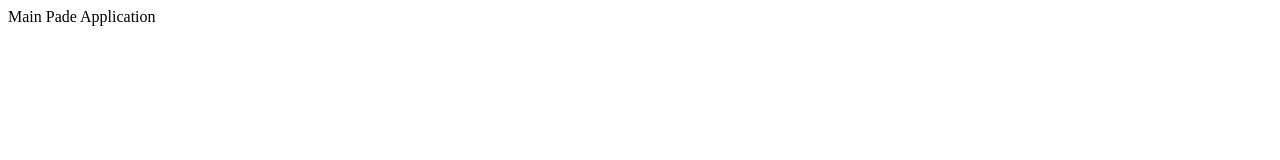
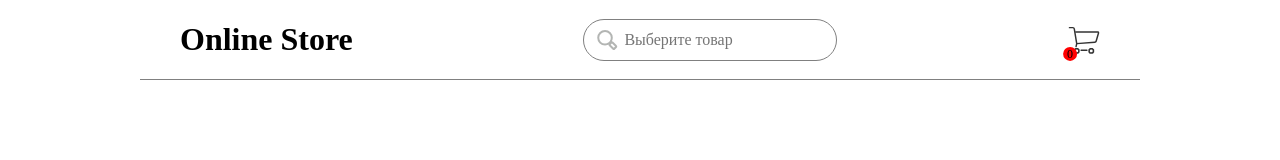
Before and after one commit to vladislavchikkj/Online-Store, a website built with webpack: page online-store/src/index.html in a window 1280 px wide. Built offline with nearby package versions, Linux system fonts and the light colour scheme.

Commit message:
feat: add header

```diff
--- a/online-store/package.json
+++ b/online-store/package.json
@@ -20,7 +20,11 @@
     "group-css-media-queries-loader": "^4.3.0",
     "html-loader": "^4.2.0",
     "html-webpack-plugin": "^5.5.0",
+    "image-webpack-loader": "^8.1.0",
     "mini-css-extract-plugin": "^2.6.1",
+    "postcss": "^8.4.20",
+    "postcss-loader": "^7.0.2",
+    "postcss-preset-env": "^7.8.3",
     "sass": "^1.55.0",
     "sass-loader": "^13.0.2",
     "style-loader": "^3.3.1",
@@ -29,7 +33,6 @@
     "webpack-dev-server": "^4.11.1"
   },
   "dependencies": {
-
     "@babel/polyfill": "^7.12.1",
     "eslint": "^8.29.0",
     "prettier": "^2.8.1",
--- a/online-store/src/index.html
+++ b/online-store/src/index.html
@@ -1,11 +1,23 @@
 <!DOCTYPE html>
 <html lang="en">
+
 <head>
-  <meta charset="UTF-8">
-  <meta http-equiv="X-UA-Compatible" content="IE=edge">
-  <meta name="viewport" content="width=device-width, initial-scale=1.0">
-  <title>Document</title>
+    <meta charset="UTF-8">
+    <meta http-equiv="X-UA-Compatible" content="IE=edge">
+    <meta name="viewport" content="width=device-width, initial-scale=1.0">
+    <title>Document</title>
 </head>
-<body>
+
+<body class="page">
+    <header class="header page__header">
+        <div class="container header__container">
+            <h1 class="header__page-title">Online Store</h1>
+            <form action="#" class="header__search-form search-form">
+                <input type="text" placeholder="Выберите товар" class="search-form__input">
+            </form>
+            <div class="card card_active"></div>
+        </div>
+    </header>
 </body>
+
 </html>
--- a/online-store/src/index.scss
+++ b/online-store/src/index.scss
@@ -0,0 +1,7 @@
+@use "sass:math";
+
+@import "./style/fonts.scss";
+@import "./libs/normalize.css";
+@import "./style/reset.scss";
+
+@import "./style/style.scss";
--- a/online-store/src/index.ts
+++ b/online-store/src/index.ts
@@ -4,4 +4,4 @@ import './index.scss';
 import App from './pages/app';
 
 const app = new App();
-app.run();
+//app.run();
--- /dev/null
+++ b/online-store/src/style/reset.scss
@@ -0,0 +1,12 @@
+* {
+    margin: 0;
+    box-sizing: border-box;
+    padding: 0;
+    padding-inline-start: 0;
+    padding-inline-end: 0;
+}
+
+button {
+    font: inherit;
+    color: inherit;
+}
--- a/online-store/src/style/style.scss
+++ b/online-store/src/style/style.scss
@@ -0,0 +1,120 @@
+$main-page-width: 1000px;
+
+//$container-paddings: 20px;
+
+@function toPerc($pixel-input, $pixelfrom: $main-page-weight) {
+    @return math.div($pixel-input * 100%, $pixelfrom);
+}
+
+@mixin width-block($block-width, $max-width: $main-page-weight) {
+    width: toPerc($block-width);
+    max-width: $max-width;
+}
+
+
+.page{
+    height: 100vh;
+
+    display: flex;
+    flex-direction: column;
+    align-items: center;
+
+    &__header{
+    }
+    &__main{
+    }
+}
+
+.header{
+    width: 100%;
+    height: 80px;
+
+    display: flex;
+    justify-content: center;
+
+    &__container{
+        width: 100%;
+        max-width: $main-page-width;
+        height: 100%;
+
+        display: flex;
+        justify-content: space-between;
+        align-items: center;
+
+        padding: 20px 40px;
+
+        border-bottom: 1px solid gray;
+    }
+    &__page-title{
+
+    }
+
+}
+.search-form{
+    position: relative;
+    left: 0;
+    top:0;
+
+    border-radius: 24px;
+
+    padding: 8px 12px 8px 56px;
+
+    padding-left: 2.5em;
+    padding-right: 0.75em;
+
+    border: 1px solid gray;
+
+    &::before{
+        content: "";
+
+        position: absolute;
+        transform: translate(-120%);
+        width: 1.5em;
+        height: 1.5em;
+
+
+
+        background: url("./assets/icons/find.svg") center/contain no-repeat;
+    }
+
+    &__input{
+        height: 1.5em;
+
+        border: none;
+
+        &:focus{
+            outline: none;
+        }
+    }
+}
+
+
+.card{
+    position: relative;
+    left: 0;
+    top:0;
+
+    width: 32px;
+    height: 32px;
+
+    background: url("./assets/icons/i-cart-black-stroke.svg") center/contain no-repeat;
+    &_active::before{
+        content: "0";
+
+        position: absolute;
+        left: 0;
+        bottom: 0;
+        transform: translate(-35%, 35%);
+
+        width: 1em;
+        height: 1em;
+        padding: 1px;
+
+        border-radius: 50%;
+        background-color: red;
+
+        font-size: 0.75rem;
+        text-align: center;
+        vertical-align: middle;
+    }
+}
```
Also changed, not shown: online-store/src/assets/icons/find.svg (added), online-store/src/assets/icons/i-cart-black-stroke.svg (added), online-store/src/style/fonts.scss (added), online-store/src/style/template.scss (added).
